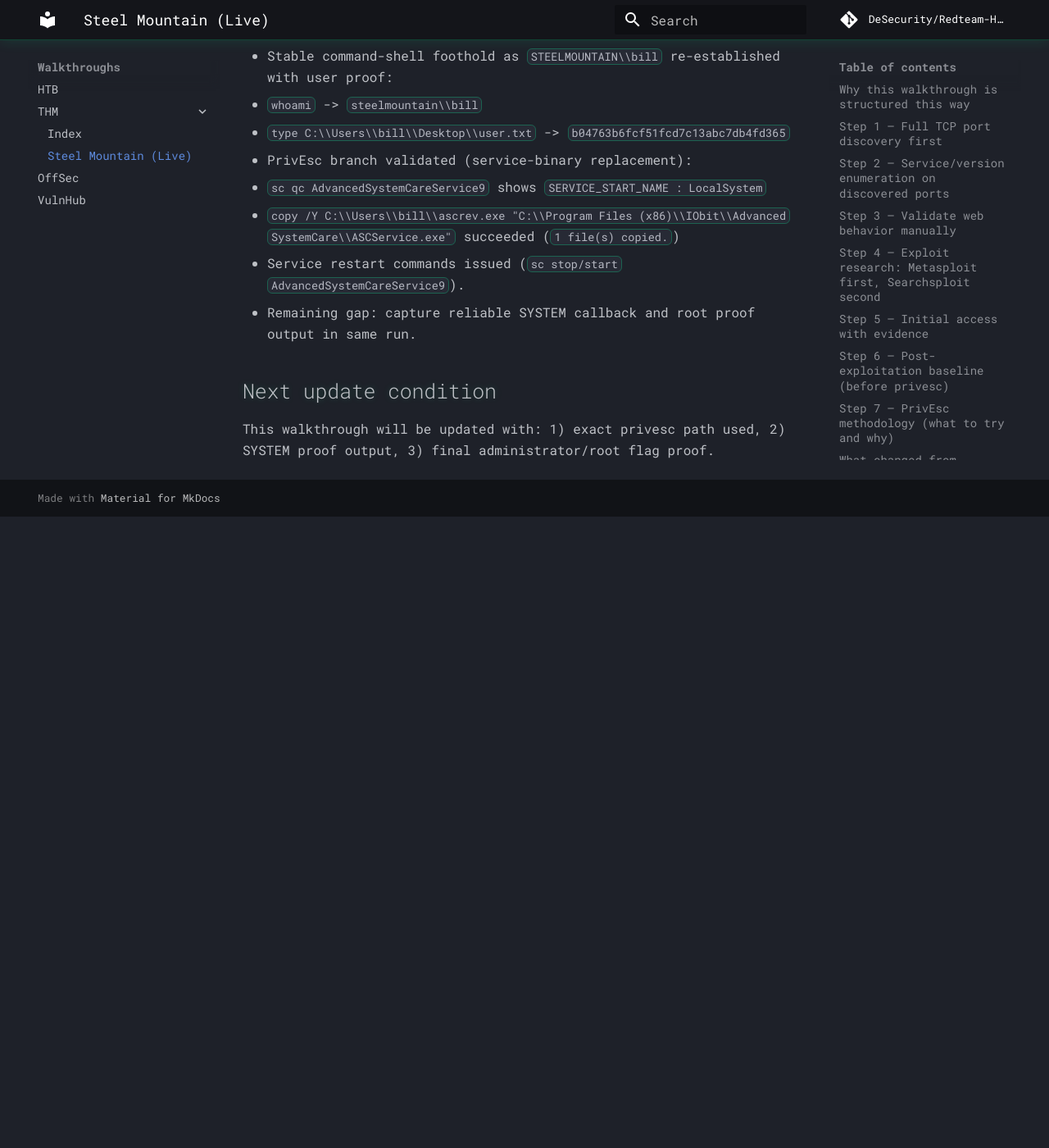
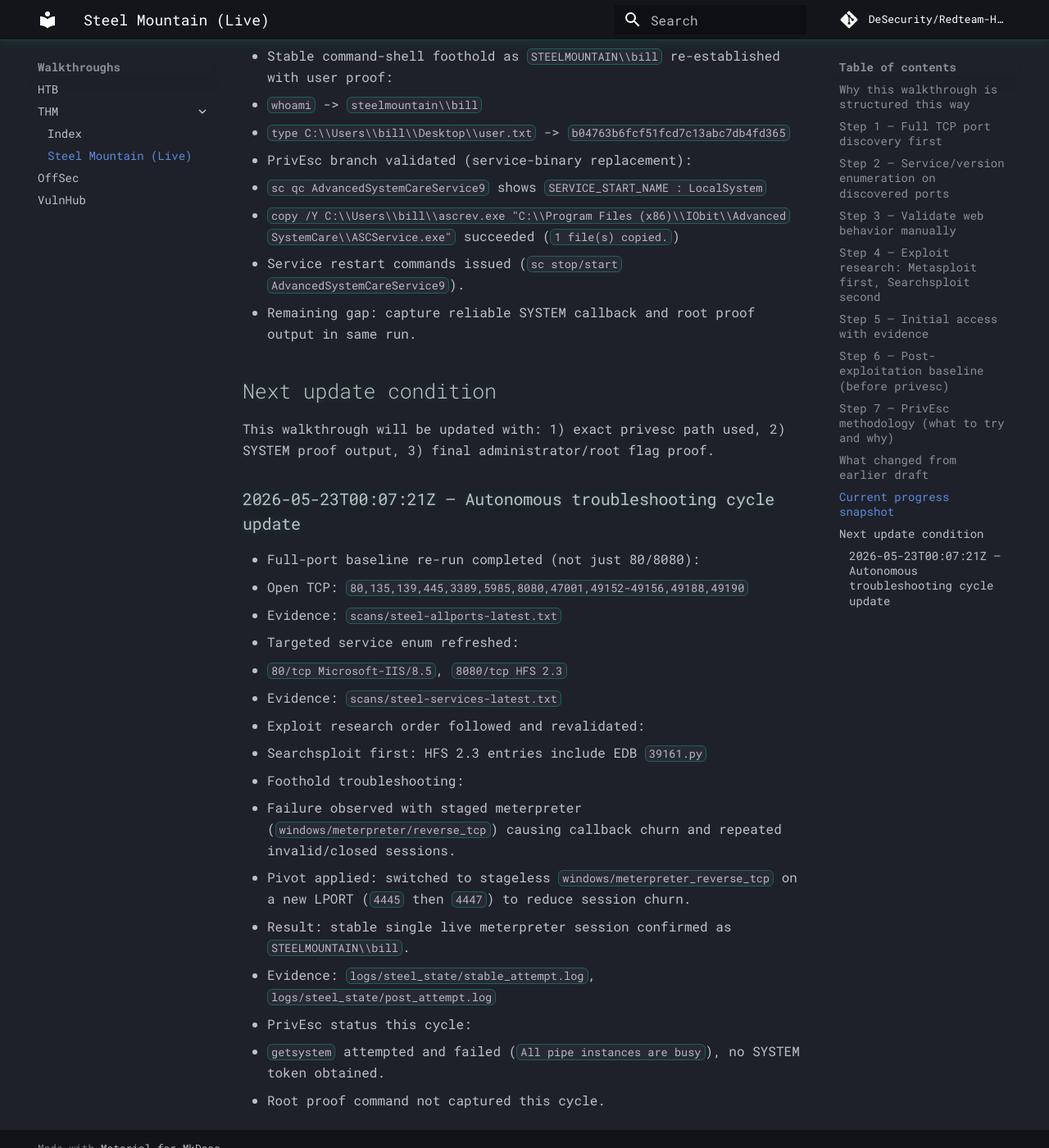
Before and after one commit to DeSecurity/Redteam-Hermes, an MkDocs documentation site: the page built from docs/walkthroughs/THM/steel-mountain-live.md, in a window 1280 px wide and 1400 px high, scrolled down 3841 px. Shown: the whole window at 82% size. Built offline with MkDocs 1.6.1 and Material for MkDocs 9.7.7, drawn with Linux system fonts in a browser that asks for light colours; comment, search, counter and statistics services are not loaded; before the commit the page ends 4471 px from its top, so only the background shows below that.

Commit message:
steel-mountain: rerun full recon, stabilize foothold, record privesc blocker

```diff
--- a/docs/walkthroughs/THM/steel-mountain-live.md
+++ b/docs/walkthroughs/THM/steel-mountain-live.md
@@ -163,3 +163,21 @@
 1) exact privesc path used,
 2) SYSTEM proof output,
 3) final administrator/root flag proof.
+
+### 2026-05-23T00:07:21Z — Autonomous troubleshooting cycle update
+- Full-port baseline re-run completed (not just 80/8080):
+  - Open TCP: `80,135,139,445,3389,5985,8080,47001,49152-49156,49188,49190`
+  - Evidence: `scans/steel-allports-latest.txt`
+- Targeted service enum refreshed:
+  - `80/tcp Microsoft-IIS/8.5`, `8080/tcp HFS 2.3`
+  - Evidence: `scans/steel-services-latest.txt`
+- Exploit research order followed and revalidated:
+  - Searchsploit first: HFS 2.3 entries include EDB `39161.py`
+- Foothold troubleshooting:
+  - Failure observed with staged meterpreter (`windows/meterpreter/reverse_tcp`) causing callback churn and repeated invalid/closed sessions.
+  - Pivot applied: switched to stageless `windows/meterpreter_reverse_tcp` on a new LPORT (`4445` then `4447`) to reduce session churn.
+  - Result: stable single live meterpreter session confirmed as `STEELMOUNTAIN\\bill`.
+  - Evidence: `logs/steel_state/stable_attempt.log`, `logs/steel_state/post_attempt.log`
+- PrivEsc status this cycle:
+  - `getsystem` attempted and failed (`All pipe instances are busy`), no SYSTEM token obtained.
+  - Root proof command not captured this cycle.
```
Also changed, not shown: 5 other files.
